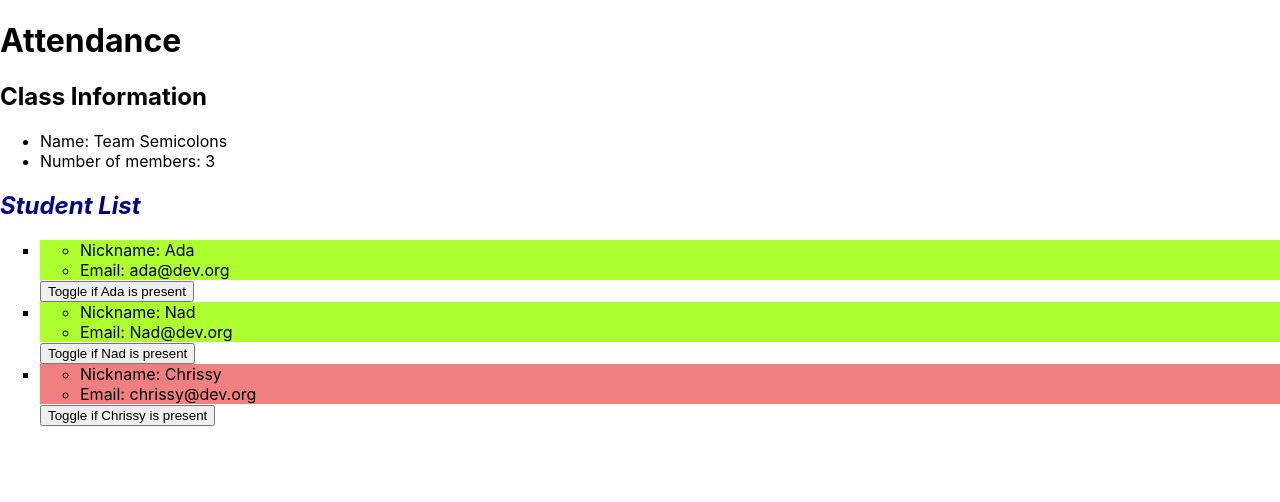
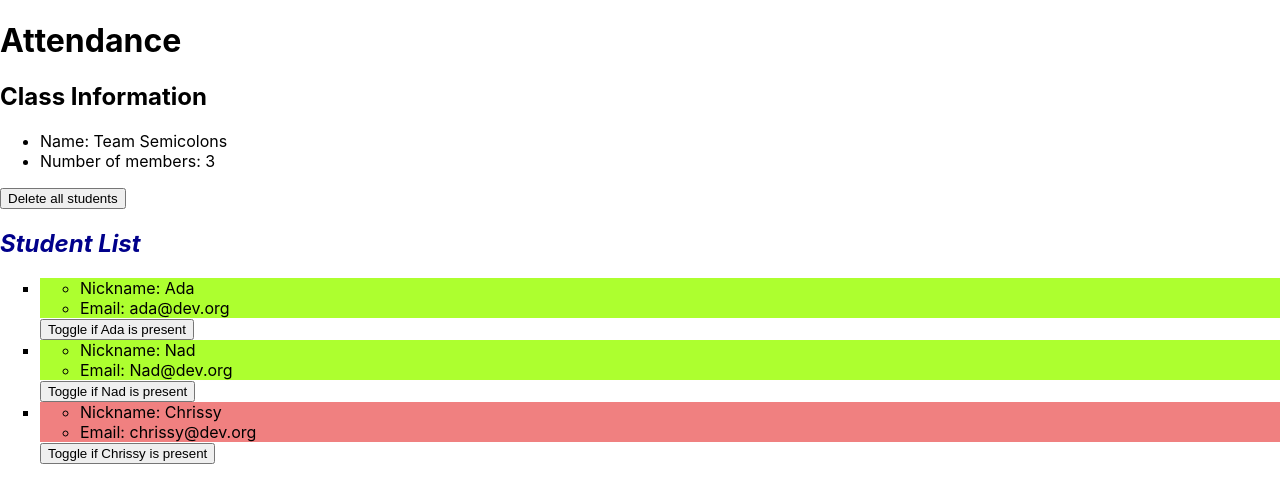
Before and after one commit to nadxelleHernandez/hello-world, a React (Create React App) app: page / in a window 1280 px wide. Shown: the top 502 px of the page. Built offline with nearby package versions, Linux system fonts and the light colour scheme.

Commit message:
passed down event handler, lift state up, added delete button

```diff
--- a/src/App.js
+++ b/src/App.js
@@ -1,8 +1,9 @@
 import StudentList from "./components/StudentList";
 import ClassInfo from "./components/ClassInfo";
+import { useState } from "react";
 
 function App() {
-  const studentData = [
+  const [studentData, setStudentData] = useState([
     {
       id: 1,
       nameData: "Ada",
@@ -21,12 +22,34 @@ function App() {
       emailData: "chrissy@dev.org",
       isHere: false,
     },
-  ];
+  ]);
+
+  const updateStudentData = (updatedStudent) => {
+    const students = studentData.map((student) => {
+      if (student.id === updatedStudent.id) {
+        return updatedStudent;
+      } else {
+        return student;
+      }
+    });
+    setStudentData(students);
+  };
+
+  const deleteAllStudents = () => {
+    setStudentData([]);
+  };
+
   return (
     <main>
       <h1>Attendance</h1>
-      <ClassInfo numStudents={studentData.length}></ClassInfo>
-      <StudentList students={studentData}></StudentList>
+      <ClassInfo
+        numStudents={studentData.length}
+        onDeleteAllStudents={deleteAllStudents}
+      ></ClassInfo>
+      <StudentList
+        students={studentData}
+        onUpdateStudent={updateStudentData}
+      ></StudentList>
     </main>
   );
 }
--- a/src/components/ClassInfo.js
+++ b/src/components/ClassInfo.js
@@ -1,4 +1,5 @@
 import React from "react";
+import PropTypes from "prop-types";
 
 //props: numStudents
 const ClassInfo = (props) => {
@@ -9,8 +10,14 @@ const ClassInfo = (props) => {
         <li>Name: Team Semicolons</li>
         <li>Number of members: {props.numStudents}</li>
       </ul>
+      <button onClick={props.onDeleteAllStudents}>Delete all students</button>
     </section>
   );
 };
 
+ClassInfo.propTypes = {
+  numStudents: PropTypes.number.isRequired,
+  onDeleteAllStudents: PropTypes.func.isRequired,
+};
+
 export default ClassInfo;
--- a/src/components/Student.js
+++ b/src/components/Student.js
@@ -1,25 +1,30 @@
 import React from "react";
-import { useState } from "react";
 import PropTypes from "prop-types";
 import "./Student.css";
 
 //props: name, email
 const Student = (props) => {
-  const [isPresent, setIsPresent] = useState(props.isHere);
+  const nameColor = props.isHere ? "green" : "red";
 
-  const nameColor = isPresent ? "green" : "red";
+  const onAttendanceButtonClick = () => {
+    const updatedStudent = {
+      id: props.id,
+      nameData: props.name,
+      emailData: props.email,
+      isHere: !props.isHere,
+    };
 
-  const togglePresence = (event) => {
-    setIsPresent(!isPresent);
+    // Invoke the function passed in through the prop named "onUpdate"
+    // This function is referenced by the name "updateStudentData" in App
+    props.onUpdate(updatedStudent);
   };
-
   return (
     <>
       <ul className={nameColor}>
         <li>Nickname: {props.name}</li>
         <li>Email: {props.email}</li>
       </ul>
-      <button onClick={togglePresence}>
+      <button onClick={onAttendanceButtonClick}>
         Toggle if {props.name} is present
       </button>
     </>
@@ -31,6 +36,7 @@ Student.propTypes = {
   name: PropTypes.string.isRequired,
   email: PropTypes.string.isRequired,
   isHere: PropTypes.bool.isRequired,
+  onUpdate: PropTypes.func.isRequired,
 };
 
 Student.defaultProps = {
--- a/src/components/StudentList.js
+++ b/src/components/StudentList.js
@@ -16,6 +16,7 @@ const StudentList = (props) => {
           name={student.nameData}
           email={student.emailData}
           isHere={student.isHere}
+          onUpdate={props.onUpdateStudent}
         ></Student>
       </li>
     );
@@ -37,6 +38,7 @@ StudentList.propTypes = {
       isHere: PropTypes.bool,
     })
   ),
+  onUpdateStudent: PropTypes.func.isRequired,
 };
 
 export default StudentList;
```
